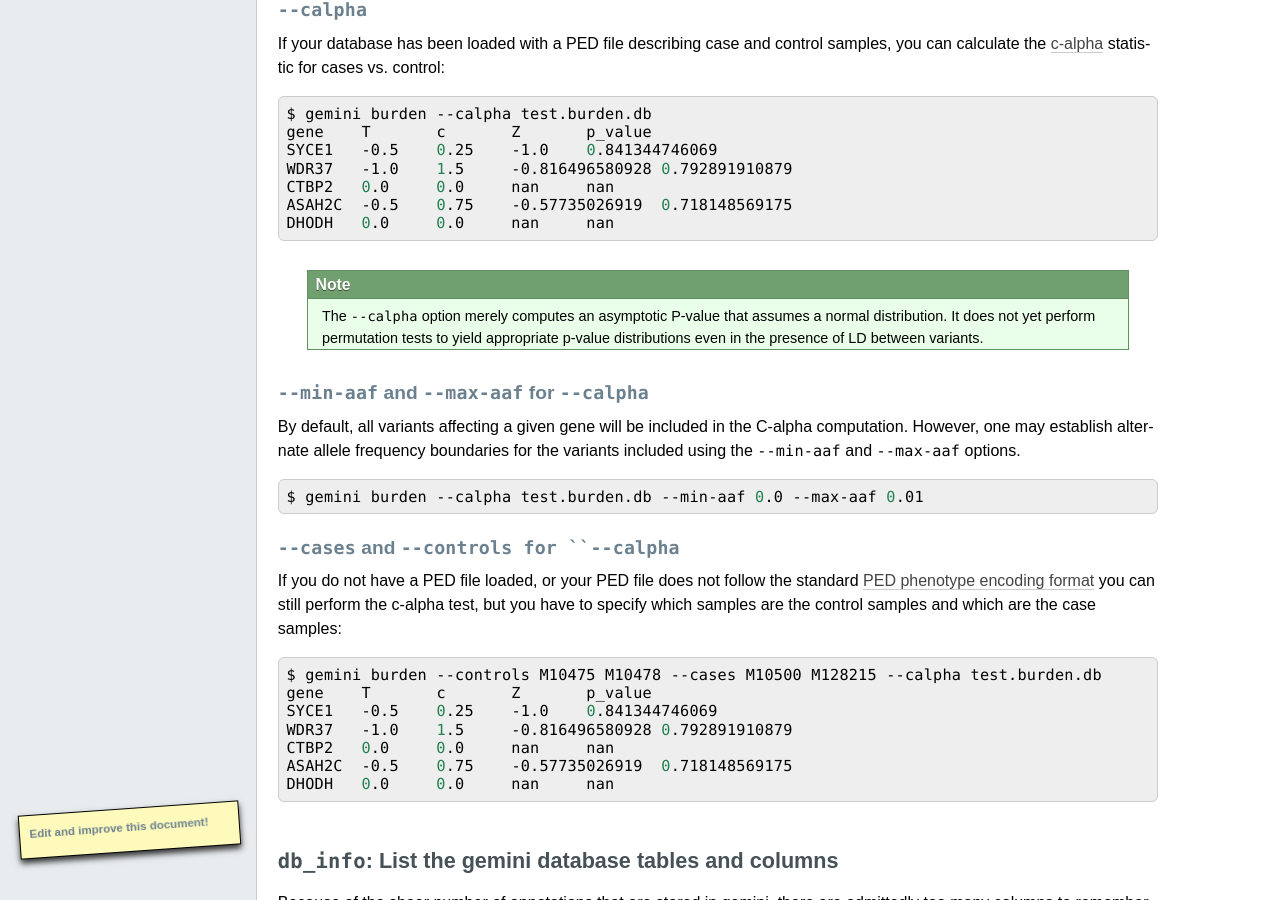
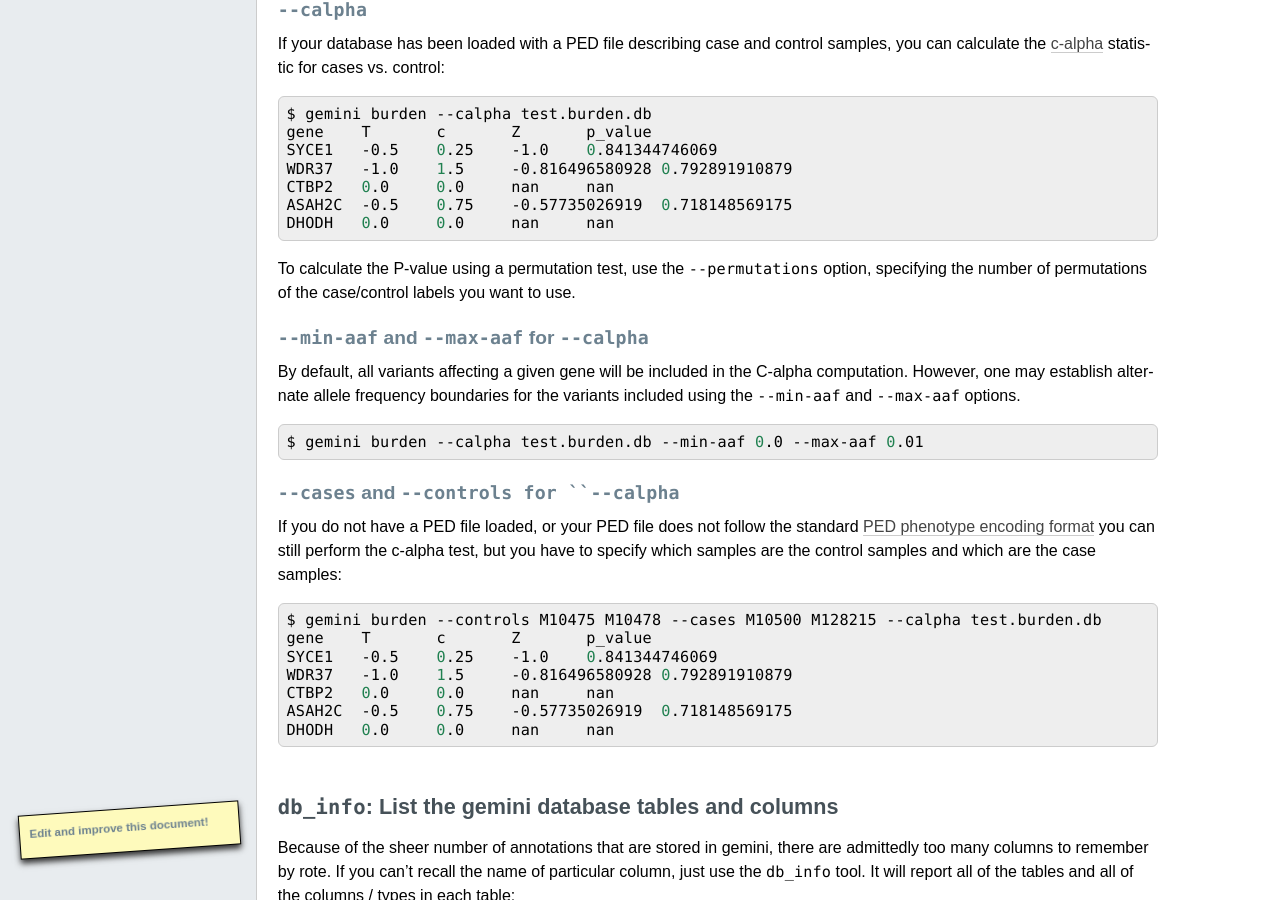
Before and after one commit to arq5x/gemini, a Sphinx documentation site: the page built from docs/content/tools.rst, in a window 1280 px wide and 900 px high, scrolled down 18712 px. Built offline with Sphinx 7.4.7, drawn with Linux system fonts in a browser that asks for light colours; formulas are drawn with MathJax 3; pages that are not in the unit, such as notebooks, are missing from menus; comment, search, counter and statistics services are not loaded; the version number is read from the project's files by our own code.

Commit message:
Added --permuations to the documentation.

```diff
--- a/docs/content/history.rst
+++ b/docs/content/history.rst
@@ -1,6 +1,10 @@
 #############################
 Release History
 #############################
+
+0.6.3 (in development)
+=======================================
+1. Added permutation testing to the c-alpha test via the ``--permutations`` option.
 
 0.6.2 (2013-Oct-7)
 =======================================
--- a/docs/content/tools.rst
+++ b/docs/content/tools.rst
@@ -1230,11 +1230,8 @@ statistic for cases vs. control:
 	ASAH2C	-0.5	0.75	-0.57735026919	0.718148569175
 	DHODH	0.0	0.0	nan	nan
 
-.. note::
-
-	The ``--calpha`` option merely computes an asymptotic P-value that
-	assumes a normal distribution.  It does not yet perform permutation
-	tests to yield appropriate p-value distributions even in the presence of LD between variants.
+To calculate the P-value using a permutation test, use the ``--permutations`` option,
+specifying the number of permutations of the case/control labels you want to use.
 
 ------------------------------------------------
 ``--min-aaf`` and ``--max-aaf`` for ``--calpha``
```
